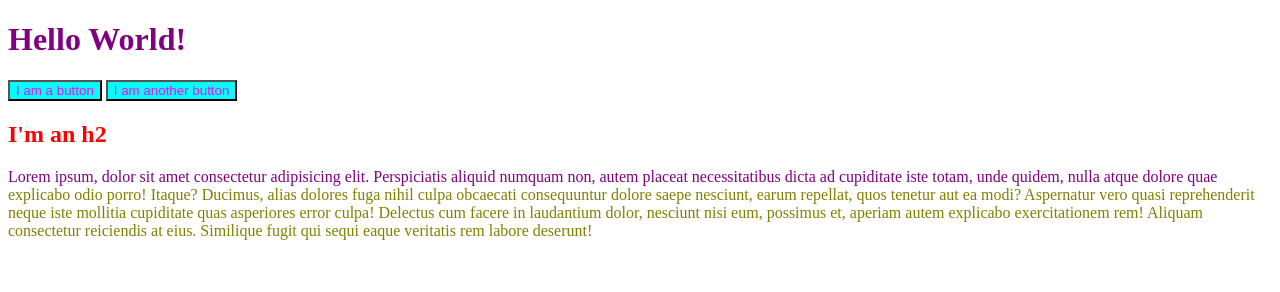
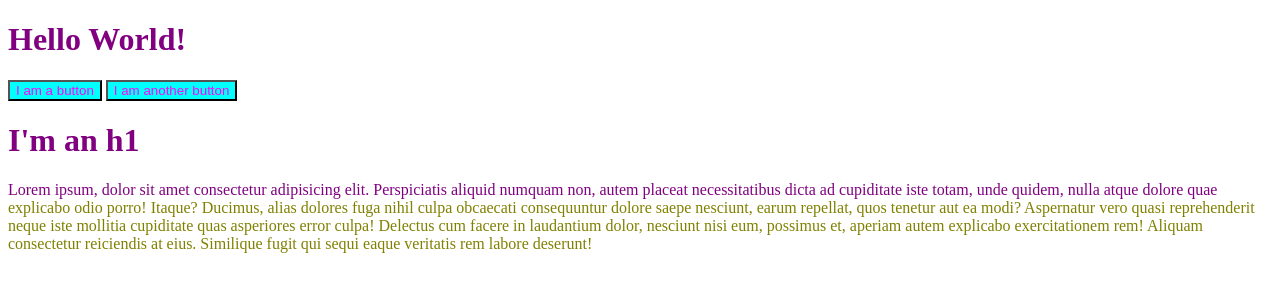
Before and after one commit to smitsky/CSS-Demo, a plain HTML site: page index.html in a window 1280 px wide. Drawn offline with Linux system fonts and the light colour scheme.

Commit message:
Update index.html

```diff
--- a/index.html
+++ b/index.html
@@ -10,7 +10,7 @@
     <h1>Hello World!</h1>
     <button>I am a button</button>
     <button>I am another button</button>
-    <h2>I'm an h2</h2>
+    <h1>I'm an h1</h1>
     <p>Lorem ipsum, dolor sit amet consectetur adipisicing elit. Perspiciatis aliquid numquam non, autem placeat necessitatibus dicta ad cupiditate iste totam, unde quidem, nulla atque dolore quae explicabo odio porro! Itaque?
     Ducimus, alias dolores fuga nihil culpa obcaecati consequuntur dolore saepe nesciunt, earum repellat, quos tenetur aut ea modi? Aspernatur vero quasi reprehenderit neque iste mollitia cupiditate quas asperiores error culpa!
     Delectus cum facere in laudantium dolor, nesciunt nisi eum, possimus et, aperiam autem explicabo exercitationem rem! Aliquam consectetur reiciendis at eius. Similique fugit qui sequi eaque veritatis rem labore deserunt!</p>
```
